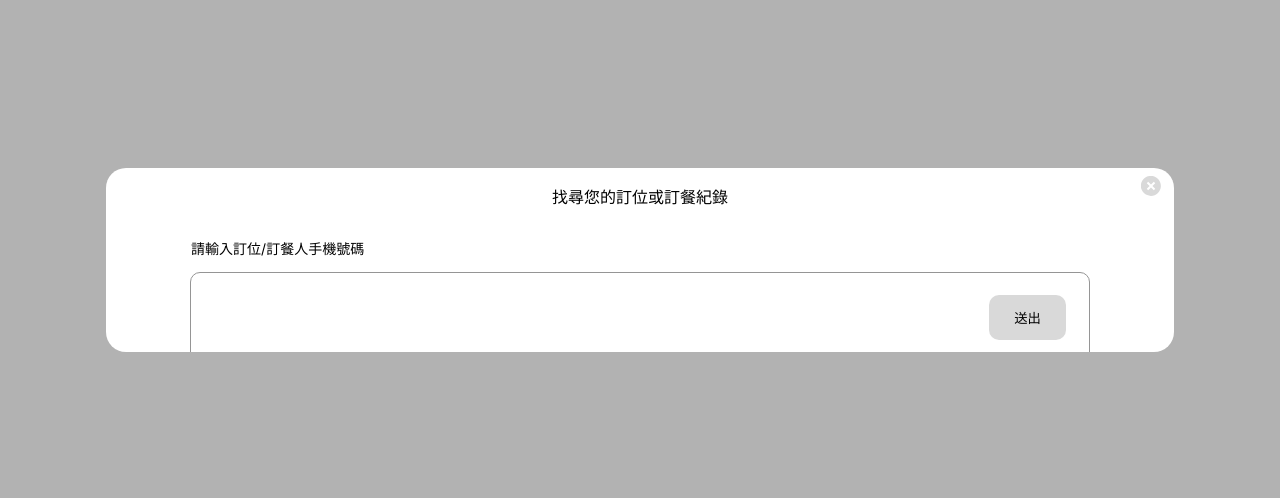
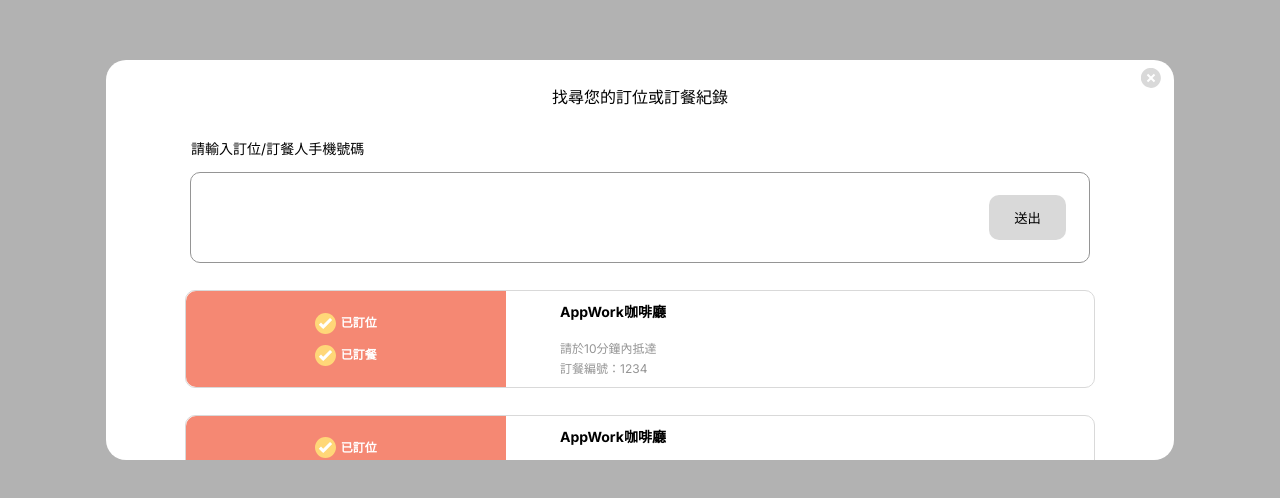
Before and after one commit to zobyyy/RapidDining, a Next.js app in the folder frontend/: page /Home/SearchOrder in a window 1280 px wide. Shown: the part 140-638 px from the top of the page. Built offline with nearby package versions, Linux system fonts and the light colour scheme.

Commit message:
style(homepage): fix search box style

```diff
--- a/frontend/src/pages/Home/Home.module.scss
+++ b/frontend/src/pages/Home/Home.module.scss
@@ -279,14 +279,14 @@
     .searchBlock {
         position: relative;
         width: 83.5%;
-        height: 23%;
+        max-height: 50%;
         display: flex;
         flex-wrap: wrap;
         justify-content: center;
-        align-items: center;
+        align-items: flex-start;
         background-color: #fff;
         border-radius: 20px;
-        overflow-y: scroll;
+        overflow-y: auto;
 
         .cancle {
             position: absolute;
@@ -300,6 +300,7 @@
         .title {
             font-size: 16px;
             font-weight: 500;
+            margin-top: 1.5rem;
         }
 
         .inputBlock {
@@ -308,7 +309,7 @@
             justify-content: center;
             align-items: center;
             width: 100%;
-            padding: 0px 8% 8%;
+            padding: 0px 8% 1rem;
 
             .inputLabel {
                 font-size: 14px;
@@ -370,7 +371,7 @@
             display: flex;
             border: 1px solid $Grey;
             border-radius: 10px;
-            margin: 2.5% auto;
+            margin: 1% auto 1rem;
 
             .picture {
                 display: flex;
--- a/frontend/src/pages/Home/SearchOrder.jsx
+++ b/frontend/src/pages/Home/SearchOrder.jsx
@@ -21,6 +21,8 @@ export default function SearchOrder({setIsSearch}) {
           </div>
         </div>
         <Restaurant type={2} isBooking={true}/>
+        <Restaurant type={2} isBooking={true}/>
+        <Restaurant type={2} isBooking={true}/>
       </div>
     </div>
   )
```
